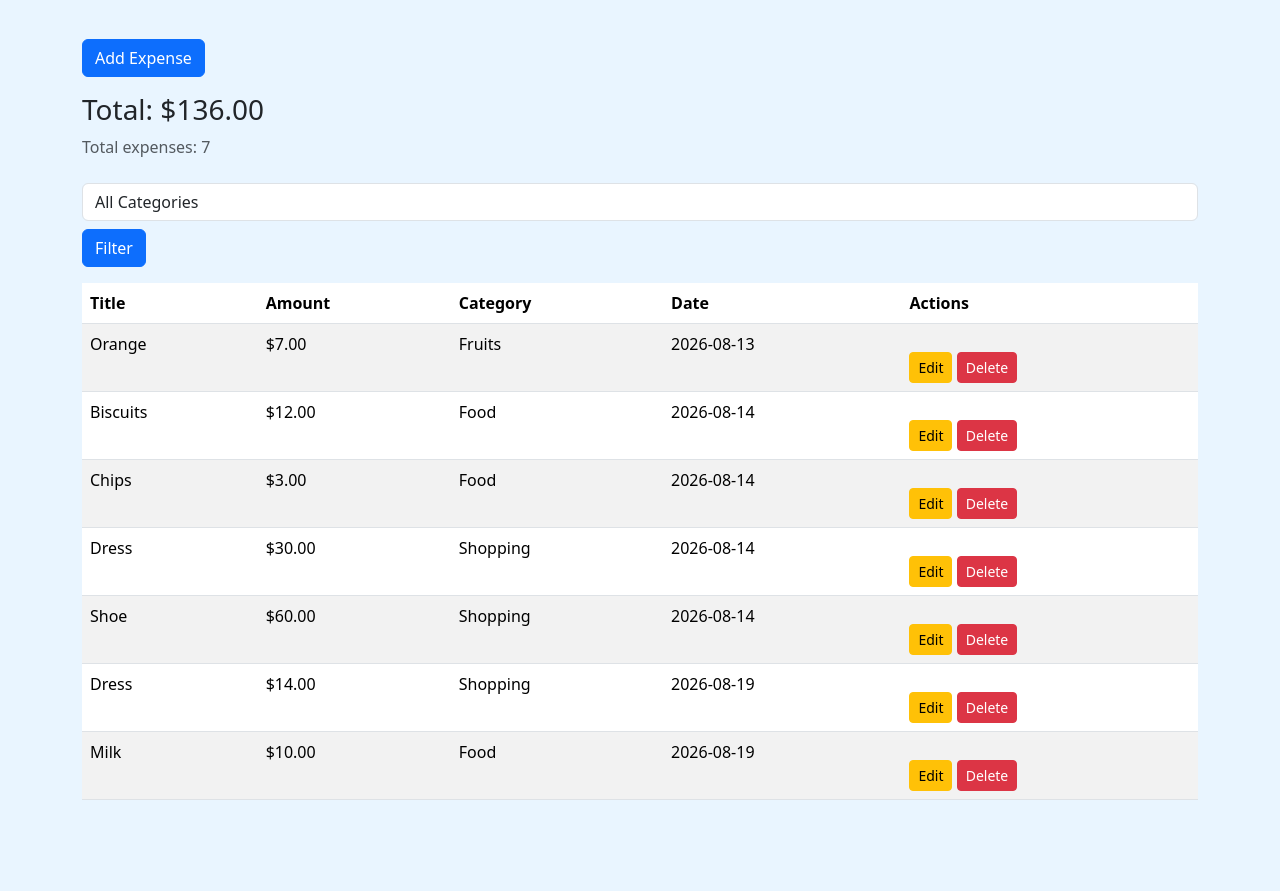
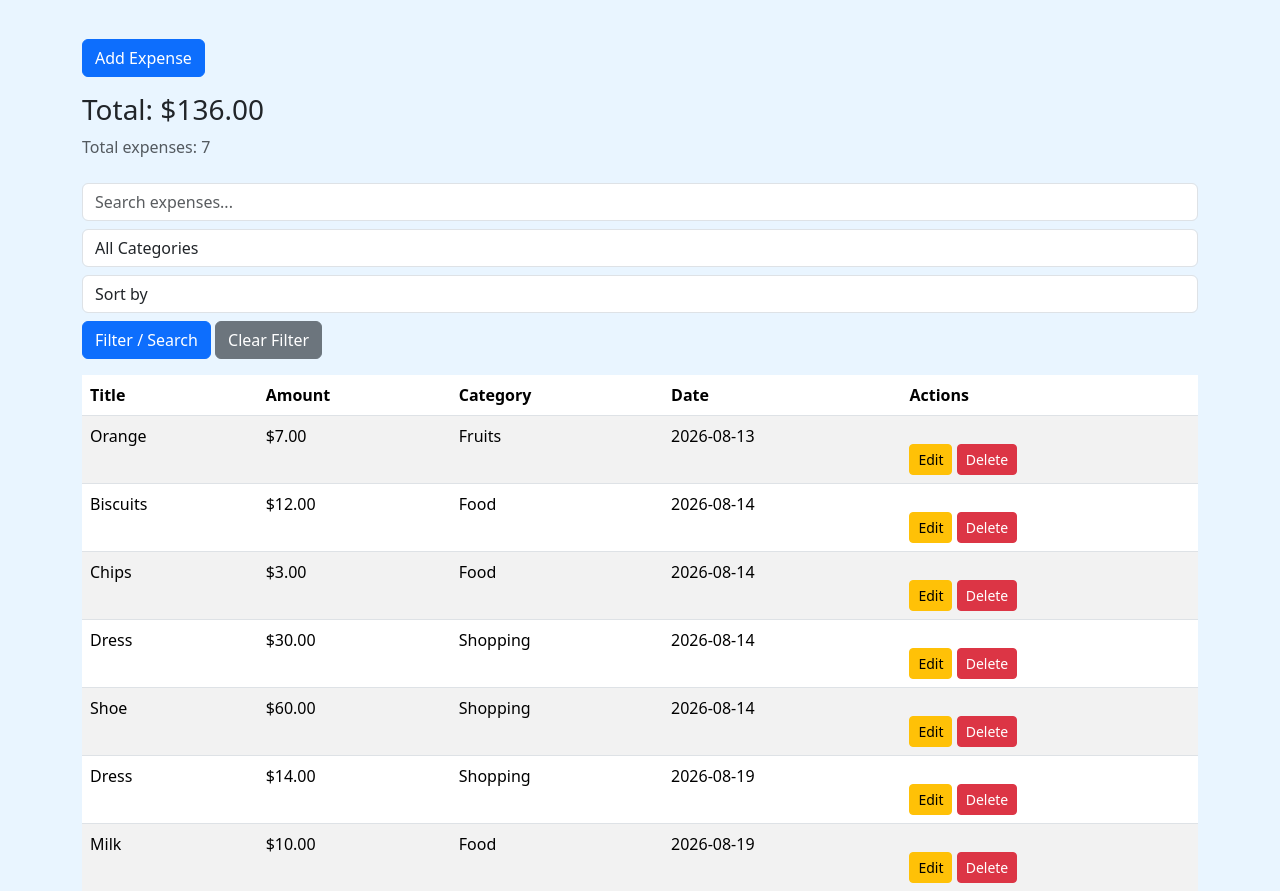
Before and after one commit to mim-1999/expense-tracker, a Flask app: page / in a window 1280 px wide. Shown: the part 157-1048 px from the top of the page. Before the commit the page ends 957 px from the top, so only its background shows below. Run offline with Flask 3, Linux system fonts and the light colour scheme; data comes from the database, SQL or seed files in the repository; both versions use the stored data as it was after the commit.

Commit message:
Added search box and sorting feature by amount

```diff
--- a/app/controllers/main_controller.py
+++ b/app/controllers/main_controller.py
@@ -4,7 +4,9 @@ from app.services.expense_service import (
     delete_expense,
     update_expense,
     get_expense,
-    get_expenses_by_category
+    get_expenses_by_category,
+    search_expenses,
+    filter_expenses
 )
 from flask import Blueprint, render_template, request, redirect, url_for, flash
 
@@ -12,12 +14,15 @@ main_bp = Blueprint("main", __name__)
 
 @main_bp.route("/")
 def home():
+    search = request.args.get("search")
     category = request.args.get("category")
+    sort = request.args.get("sort")
 
-    if category:
-        expenses = get_expenses_by_category(category)
-    else:
-        expenses = get_all_expenses()
+    expenses = filter_expenses(
+    search=search,
+    category=category,
+    sort=sort
+)
 
     return render_template(
         "index.html",
--- a/app/services/expense_service.py
+++ b/app/services/expense_service.py
@@ -32,3 +32,25 @@ def update_expense(expense, title, amount, category):
 
 def get_expenses_by_category(category):
     return Expense.query.filter_by(category=category).all()
+
+def search_expenses(search):
+    return Expense.query.filter(
+        Expense.title.ilike(f"%{search}%")
+    ).all()
+
+def filter_expenses(search=None, category=None, sort=None):
+    query = Expense.query
+
+    if search:
+        query = query.filter(Expense.title.ilike(f"%{search}%"))
+
+    if category:
+        query = query.filter_by(category=category)
+
+    if sort == "amount_asc":
+        query = query.order_by(Expense.amount.asc())
+
+    elif sort == "amount_desc":
+        query = query.order_by(Expense.amount.desc())
+
+    return query.all()
--- a/app/templates/index.html
+++ b/app/templates/index.html
@@ -14,19 +14,58 @@
 </div>
 
 <form method="GET" class="mb-3">
-    <select name="category" class="form-control">
-        <option value="">All Categories</option>
-        <option value="Food">Food</option>
-        <option value="Transport">Transport</option>
-        <option value="Shopping">Shopping</option>
-        <option value="Bills">Bills</option>
-        <option value="Entertainment">Entertainment</option>
-        <option value="Other">Other</option>
+
+    <input type="text" name="search" class="form-control" placeholder="Search expenses..."
+        value="{{ request.args.get('search', '') }}">
+
+    <select name="category" class="form-control mt-2">
+
+        <option value="" {% if not request.args.get("category") %}selected{% endif %}>
+            All Categories
+        </option>
+
+        <option value="Food" {% if request.args.get("category")=="Food" %}selected{% endif %}>
+            Food
+        </option>
+
+        <option value="Transport" {% if request.args.get("category")=="Transport" %}selected{% endif %}>
+            Transport
+        </option>
+
+        <option value="Shopping" {% if request.args.get("category")=="Shopping" %}selected{% endif %}>
+            Shopping
+        </option>
+
+        <option value="Bills" {% if request.args.get("category")=="Bills" %}selected{% endif %}>
+            Bills
+        </option>
+
+        <option value="Entertainment" {% if request.args.get("category")=="Entertainment" %}selected{% endif %}>
+            Entertainment
+        </option>
+
+        <option value="Other" {% if request.args.get("category")=="Other" %}selected{% endif %}>
+            Other
+        </option>
+
+    </select>
+
+    <select name="sort" class="form-control mt-2">
+        <option value="" {% if not request.args.get("sort") %}selected{% endif %}>Sort by</option>
+        <option value="amount_asc" {% if request.args.get("sort")=="amount_asc" %}selected{% endif %}>Amount: Low to
+            High</option>
+        <option value="amount_desc" {% if request.args.get("sort")=="amount_desc" %}selected{% endif %}>Amount: High to
+            Low</option>
     </select>
 
     <button class="btn btn-primary mt-2">
-        Filter
+        Filter / Search
     </button>
+
+    <a href="{{ url_for('main.home') }}" class="btn btn-secondary mt-2">
+        Clear Filter
+    </a>
+
 </form>
 
 <table class="table table-striped">
```
Also changed, not shown: instance/expense_tracker.db.
